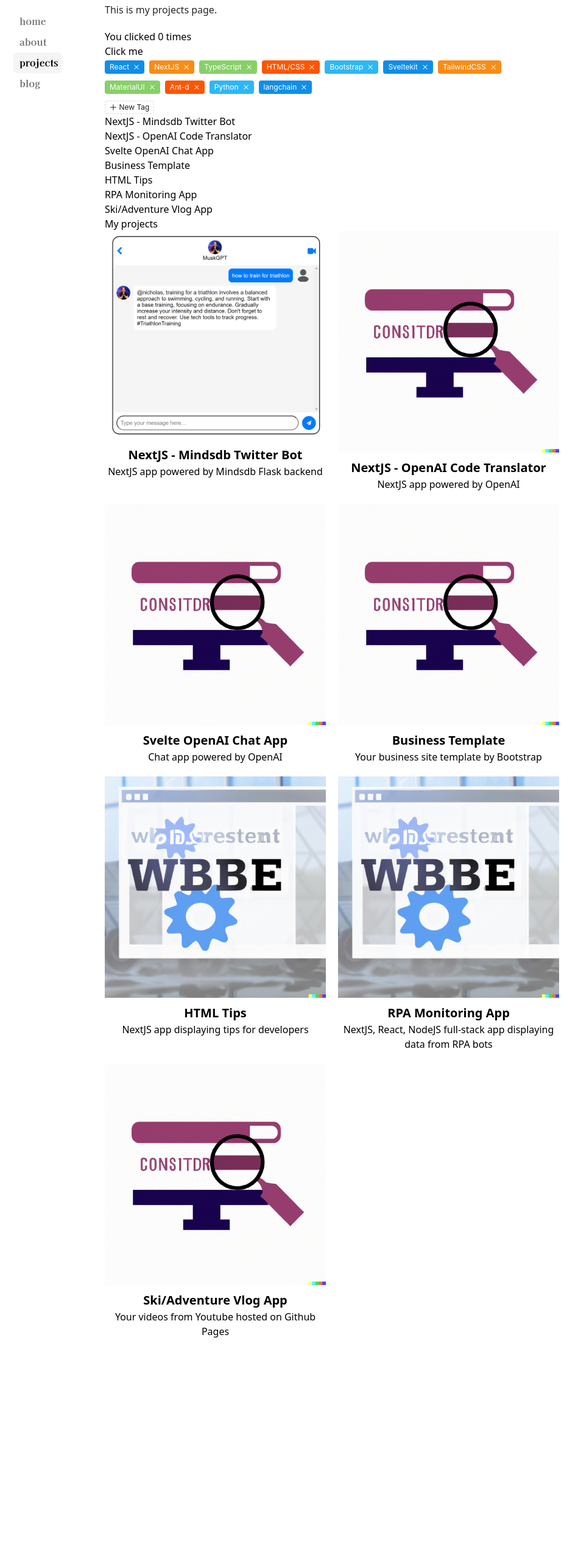
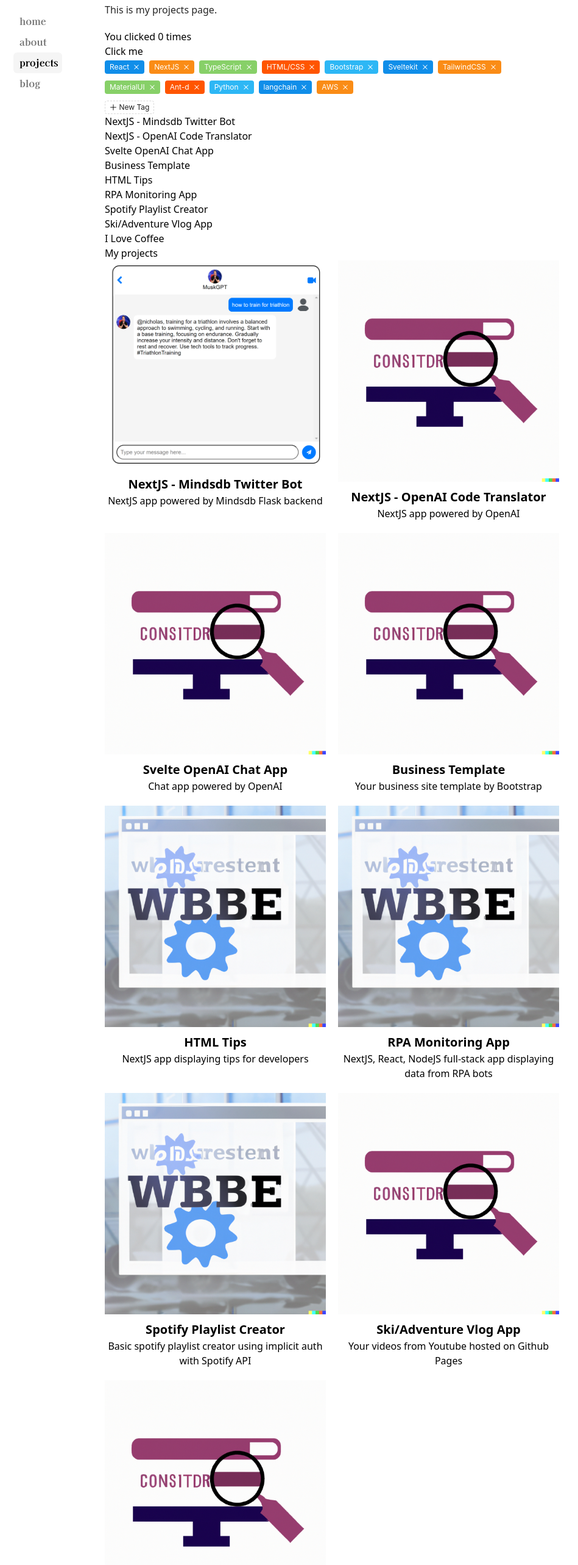
Before and after one commit to el-protoman/nicholasdagostino, a Next.js app: page /projects in a window 1280 px wide. Shown: the part 180-2746 px from the top of the page at 61% size, without its empty margins (170-1119 px from the left). Before the commit the page ends 2535 px from the top, so only its background shows below. Built offline with nearby package versions, Linux system fonts and the light colour scheme.

Commit message:
updated sites

```diff
--- a/app/projects/page.tsx
+++ b/app/projects/page.tsx
@@ -5,7 +5,7 @@
 import FilterableList from "./Site-Tags"
 
 export default function ProjectsPage() {
-    const [tags, setTags] = useState(['React', 'NextJS', 'TypeScript', "HTML/CSS", "Bootstrap", "Sveltekit", "TailwindCSS", "MaterialUI", "Ant-d", "Python", "langchain"]);
+    const [tags, setTags] = useState(['React', 'NextJS', 'TypeScript', "HTML/CSS", "Bootstrap", "Sveltekit", "TailwindCSS", "MaterialUI", "Ant-d", "Python", "langchain", "AWS"]);
 
     const links = [
         {
@@ -53,11 +53,24 @@
         },
         { href: "https://nicholasdagostino.github.io/", classes: ["html/css"] },
         {
+            imageUrl: 'site2.png',
+            siteUrl: 'https://jammming-dev.vercel.app/',
+            title: 'Spotify Playlist Creator',
+            description: 'Basic spotify playlist creator using implicit auth with Spotify API', href: 'https://jammming-dev.vercel.app/', classes: ["react", "nextjs", "MaterialUI"]
+        },
+
+        {
             imageUrl: 'site1.png',
             siteUrl: 'https://el-protoman.github.io/SkiVlog-App/',
             title: 'Ski/Adventure Vlog App',
             description: 'Your videos from Youtube hosted on Github Pages', href: "https://dev-mon-app.azurewebsites.net/", classes: ["react", "nextjs", "typescript", "html/css"]
         },
+        {
+            imageUrl: 'site1.png',
+            siteUrl: 'http://nickda-demo-s3.s3-website-us-east-1.amazonaws.com/',
+            title: 'I Love Coffee',
+            description: 'Static web site hosted by AWS', href: "http://nickda-demo-s3.s3-website-us-east-1.amazonaws.com/", classes: ["AWS", "html/css"]
+        }
     ];
     const filteredLinks = links.filter((link) => {
         return link.classes !== undefined && tags.some((tag) => link.classes.includes(tag.toLowerCase()));
```
